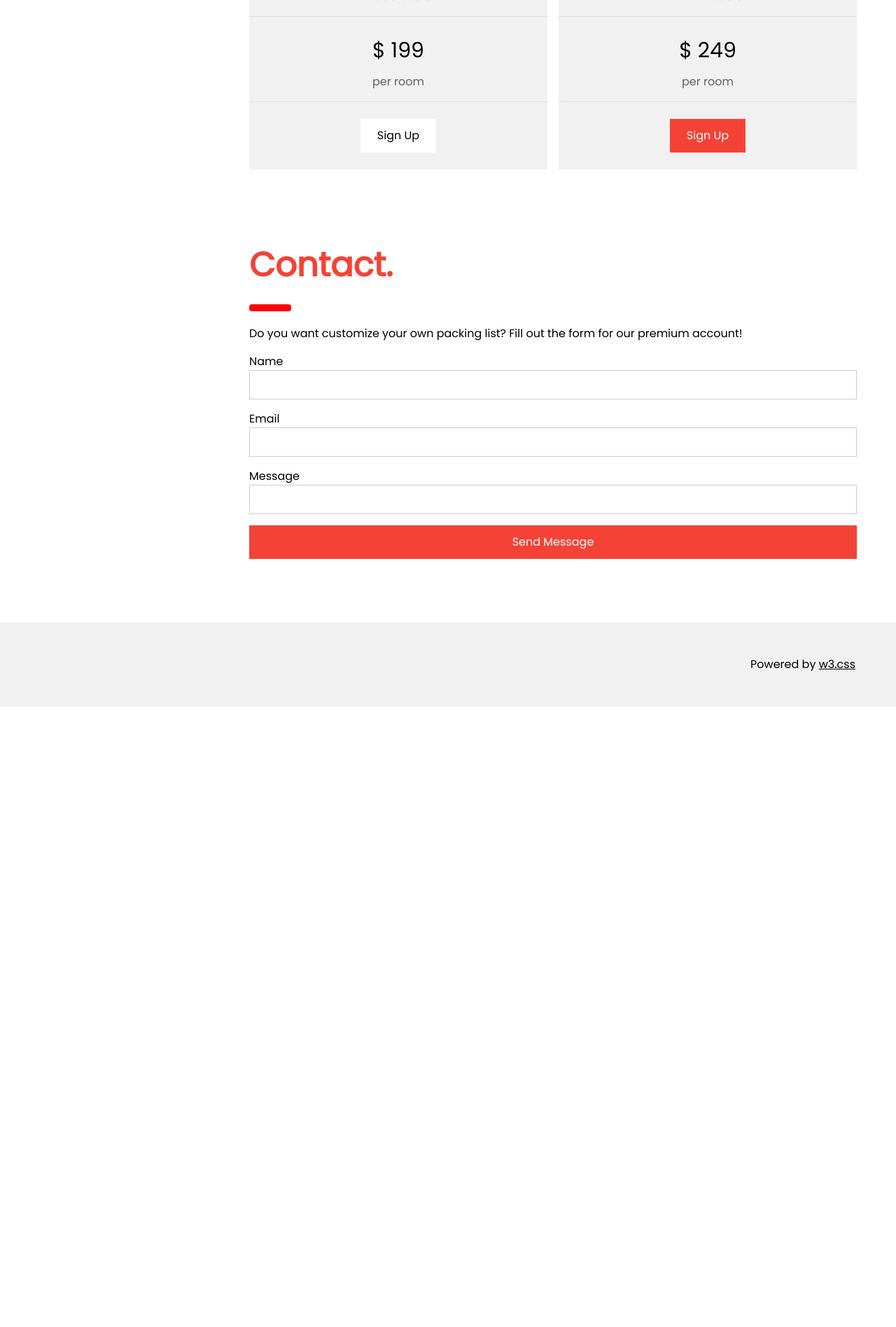
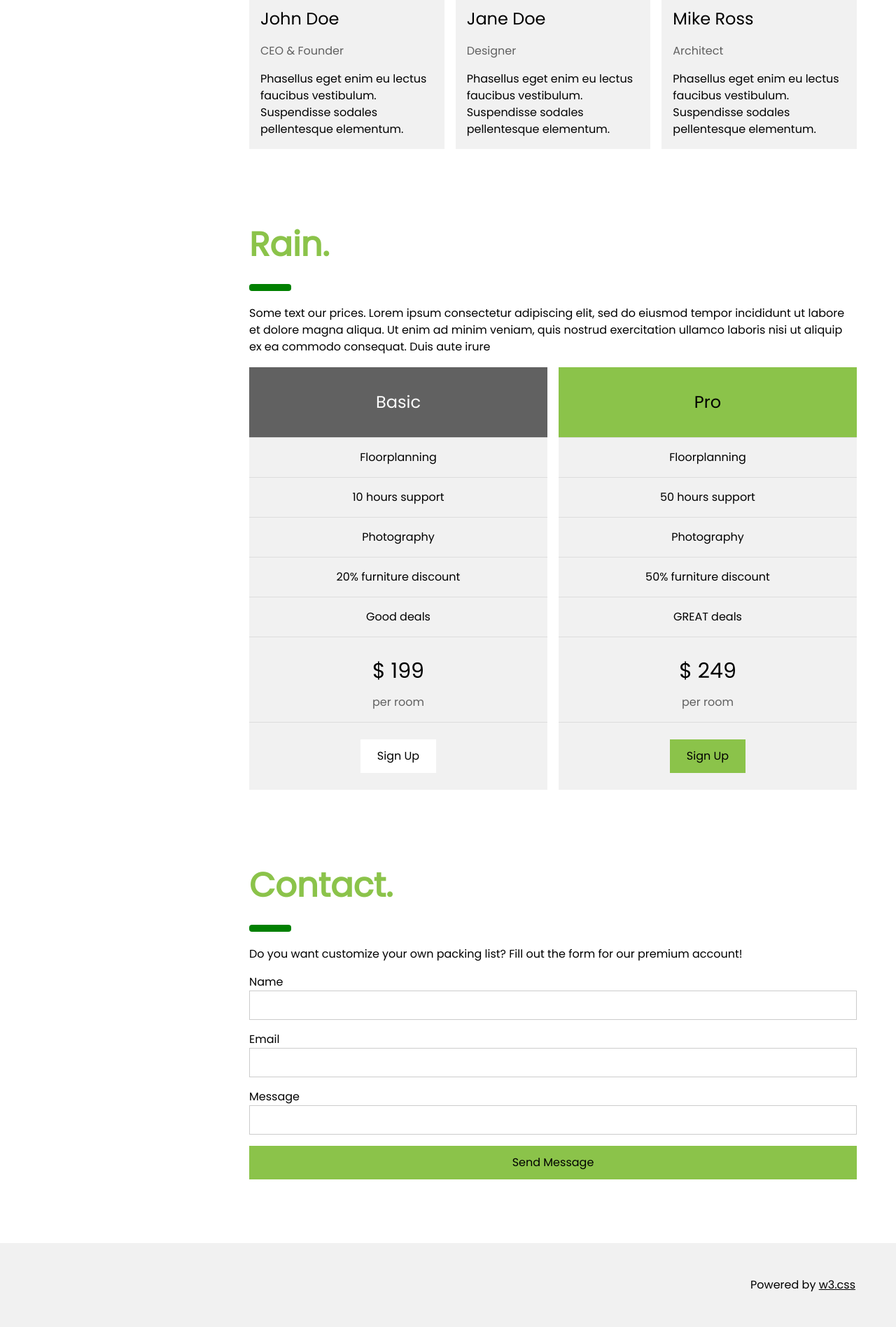
Before and after one commit to kachow4/HackUCI2019, a Flask app: page /submit in a window 1280 px wide. Shown: the part 3282-5179 px from the top of the page at 70% size. Before the commit the page ends 4292 px from the top, so only its background shows below. Run offline with Flask 2, Linux system fonts and the light colour scheme; parts of the project's set-up code (start-up, migrations or seed data) failed here and were passed over.

Commit message:
green theme

```diff
--- a/templates/submit.html
+++ b/templates/submit.html
@@ -6,15 +6,15 @@
 <link rel="stylesheet" href="https://www.w3schools.com/w3css/4/w3.css">
 <link rel="stylesheet" href="https://fonts.googleapis.com/css?family=Poppins">
 <style>
-body,h1,h2,h3,h4,h5 {font-family: "Poppins", sans-serif}
-body {font-size:16px;}
-.w3-half img{margin-bottom:-6px;margin-top:16px;opacity:0.8;cursor:pointer}
+	body,h1,h2,h3,h4,h5 {font-family: "Poppins", sans-serif}
+	body {font-size:16px;}
+	.w3-half img{margin-bottom:-6px;margin-top:16px;opacity:0.8;cursor:pointer}
 .w3-half img:hover{opacity:1}
 </style>
 <body>
 {{templatevars}}
 <!-- Sidebar/menu -->
-<nav class="w3-sidebar w3-red w3-collapse w3-top w3-large w3-padding" style="z-index:3;width:300px;font-weight:bold;" id="mySidebar"><br>
+<nav class="w3-sidebar w3-light-green w3-collapse w3-top w3-large w3-padding" style="z-index:3;width:300px;font-weight:bold;" id="mySidebar"><br>
   <a href="javascript:void(0)" onclick="w3_close()" class="w3-button w3-hide-large w3-display-topleft" style="width:100%;font-size:22px">Close Menu</a>
   <div class="w3-container">
     <h3 class="w3-padding-64"><b>Let's<br>Pack!</b></h3>
@@ -30,8 +30,8 @@ body {font-size:16px;}
 </nav>
 
 <!-- Top menu on small screens -->
-<header class="w3-container w3-top w3-hide-large w3-red w3-xlarge w3-padding">
-  <a href="javascript:void(0)" class="w3-button w3-red w3-margin-right" onclick="w3_open()">☰</a>
+<header class="w3-container w3-top w3-hide-large w3-light-green w3-xlarge w3-padding">
+  <a href="javascript:void(0)" class="w3-button w3-light-green w3-margin-right" onclick="w3_open()">☰</a>
   <span>Let's Pack!</span>
 </header>
 
@@ -44,8 +44,8 @@ body {font-size:16px;}
   <!-- Header -->
   <div class="w3-container" style="margin-top:80px" id="showcase">
     <h1 class="w3-jumbo"><b>Your Packing List</b></h1>
-    <h1 class="w3-xxxlarge w3-text-red"><b>Showcase.</b></h1>
-    <hr style="width:50px;border:5px solid red" class="w3-round">
+    <h1 class="w3-xxxlarge w3-text-light-green"><b>Essentials.</b></h1>
+    <hr style="width:50px;border:5px solid green" class="w3-round">
   </div>
 
   <!-- Photo grid (modal) -->
@@ -74,8 +74,8 @@ body {font-size:16px;}
 
   <!-- Services -->
   <div class="w3-container" id="services" style="margin-top:75px">
-    <h1 class="w3-xxxlarge w3-text-red"><b>Services.</b></h1>
-    <hr style="width:50px;border:5px solid red" class="w3-round">
+    <h1 class="w3-xxxlarge w3-text-light-green"><b>Toiletries.</b></h1>
+    <hr style="width:50px;border:5px solid green" class="w3-round">
     <p>We are a interior design service that focus on what's best for your home and what's best for you!</p>
     <p>Some text about our services - what we do and what we offer. We are lorem ipsum consectetur adipiscing elit, sed do eiusmod tempor incididunt ut labore et dolore magna aliqua. Ut enim ad minim veniam, quis nostrud exercitation ullamco laboris nisi ut aliquip ex ea commodo consequat. Duis aute irure
     dolor in reprehenderit in voluptate velit esse cillum dolore eu fugiat nulla pariatur. Excepteur sint occaecat cupidatat non proident, sunt in culpa qui officia deserunt mollit anim id est laborum consectetur adipiscing elit, sed do eiusmod tempor
@@ -85,8 +85,54 @@ body {font-size:16px;}
 
   <!-- Designers -->
   <div class="w3-container" id="designers" style="margin-top:75px">
-    <h1 class="w3-xxxlarge w3-text-red"><b>Designers.</b></h1>
-    <hr style="width:50px;border:5px solid red" class="w3-round">
+    <h1 class="w3-xxxlarge w3-text-light-green"><b>Clear.</b></h1>
+    <hr style="width:50px;border:5px solid green" class="w3-round">
+    <p>The best team in the world.</p>
+    <p>We are lorem ipsum consectetur adipiscing elit, sed do eiusmod tempor incididunt ut labore et dolore magna aliqua. Ut enim ad minim veniam, quis nostrud exercitation ullamco laboris nisi ut aliquip ex ea commodo consequat. Duis aute irure
+    dolor in reprehenderit in voluptate velit esse cillum dolore eu fugiat nulla pariatur. Excepteur sint occaecat cupidatat non proident, sunt in culpa qui officia deserunt mollit anim id est laborum consectetur adipiscing elit, sed do eiusmod tempor
+    incididunt ut labore et quis nostrud exercitation ullamco laboris nisi ut aliquip ex ea commodo consequat.
+    </p>
+    <p><b>Our designers are thoughtfully chosen</b>:</p>
+  </div>
+
+  <!-- The Team -->
+  <div class="w3-row-padding w3-grayscale">
+    <div class="w3-col m4 w3-margin-bottom">
+      <div class="w3-light-grey">
+        <img src="/w3images/team2.jpg" alt="John" style="width:100%">
+        <div class="w3-container">
+          <h3>John Doe</h3>
+          <p class="w3-opacity">CEO & Founder</p>
+          <p>Phasellus eget enim eu lectus faucibus vestibulum. Suspendisse sodales pellentesque elementum.</p>
+        </div>
+      </div>
+    </div>
+    <div class="w3-col m4 w3-margin-bottom">
+      <div class="w3-light-grey">
+        <img src="/w3images/team1.jpg" alt="Jane" style="width:100%">
+        <div class="w3-container">
+          <h3>Jane Doe</h3>
+          <p class="w3-opacity">Designer</p>
+          <p>Phasellus eget enim eu lectus faucibus vestibulum. Suspendisse sodales pellentesque elementum.</p>
+        </div>
+      </div>
+    </div>
+    <div class="w3-col m4 w3-margin-bottom">
+      <div class="w3-light-grey">
+        <img src="/w3images/team3.jpg" alt="Mike" style="width:100%">
+        <div class="w3-container">
+          <h3>Mike Ross</h3>
+          <p class="w3-opacity">Architect</p>
+          <p>Phasellus eget enim eu lectus faucibus vestibulum. Suspendisse sodales pellentesque elementum.</p>
+        </div>
+      </div>
+    </div>
+  </div>
+
+  <!-- Designers -->
+  <div class="w3-container" id="designers" style="margin-top:75px">
+    <h1 class="w3-xxxlarge w3-text-light-green"><b>Rain.</b></h1>
+    <hr style="width:50px;border:5px solid green" class="w3-round">
     <p>The best team in the world.</p>
     <p>We are lorem ipsum consectetur adipiscing elit, sed do eiusmod tempor incididunt ut labore et dolore magna aliqua. Ut enim ad minim veniam, quis nostrud exercitation ullamco laboris nisi ut aliquip ex ea commodo consequat. Duis aute irure
     dolor in reprehenderit in voluptate velit esse cillum dolore eu fugiat nulla pariatur. Excepteur sint occaecat cupidatat non proident, sunt in culpa qui officia deserunt mollit anim id est laborum consectetur adipiscing elit, sed do eiusmod tempor
@@ -131,8 +177,8 @@ body {font-size:16px;}
 
   <!-- Packages / Pricing Tables -->
   <div class="w3-container" id="packages" style="margin-top:75px">
-    <h1 class="w3-xxxlarge w3-text-red"><b>Packages.</b></h1>
-    <hr style="width:50px;border:5px solid red" class="w3-round">
+    <h1 class="w3-xxxlarge w3-text-light-green"><b>Rain.</b></h1>
+    <hr style="width:50px;border:5px solid green" class="w3-round">
     <p>Some text our prices. Lorem ipsum consectetur adipiscing elit, sed do eiusmod tempor incididunt ut labore et dolore magna aliqua. Ut enim ad minim veniam, quis nostrud exercitation ullamco laboris nisi ut aliquip ex ea commodo consequat. Duis aute irure</p>
   </div>
 
@@ -157,7 +203,7 @@ body {font-size:16px;}
 
     <div class="w3-half">
       <ul class="w3-ul w3-light-grey w3-center">
-        <li class="w3-red w3-xlarge w3-padding-32">Pro</li>
+        <li class="w3-light-green w3-xlarge w3-padding-32">Pro</li>
         <li class="w3-padding-16">Floorplanning</li>
         <li class="w3-padding-16">50 hours support</li>
         <li class="w3-padding-16">Photography</li>
@@ -168,7 +214,7 @@ body {font-size:16px;}
           <span class="w3-opacity">per room</span>
         </li>
         <li class="w3-light-grey w3-padding-24">
-          <button class="w3-button w3-red w3-padding-large w3-hover-black">Sign Up</button>
+          <button class="w3-button w3-light-green w3-padding-large w3-hover-black">Sign Up</button>
         </li>
       </ul>
     </div>
@@ -176,8 +222,8 @@ body {font-size:16px;}
 
   <!-- Contact -->
   <div class="w3-container" id="contact" style="margin-top:75px">
-    <h1 class="w3-xxxlarge w3-text-red"><b>Contact.</b></h1>
-    <hr style="width:50px;border:5px solid red" class="w3-round">
+    <h1 class="w3-xxxlarge w3-text-light-green"><b>Contact.</b></h1>
+    <hr style="width:50px;border:5px solid green" class="w3-round">
     <p>Do you want customize your own packing list? Fill out the form for our premium account!</p>
     <form action="/action_page.php" target="_blank">
       <div class="w3-section">
@@ -192,7 +238,7 @@ body {font-size:16px;}
         <label>Message</label>
         <input class="w3-input w3-border" type="text" name="Message" required>
       </div>
-      <button type="submit" class="w3-button w3-block w3-padding-large w3-red w3-margin-bottom">Send Message</button>
+      <button type="submit" class="w3-button w3-block w3-padding-large w3-light-green w3-margin-bottom">Send Message</button>
     </form>
   </div>
 
```
